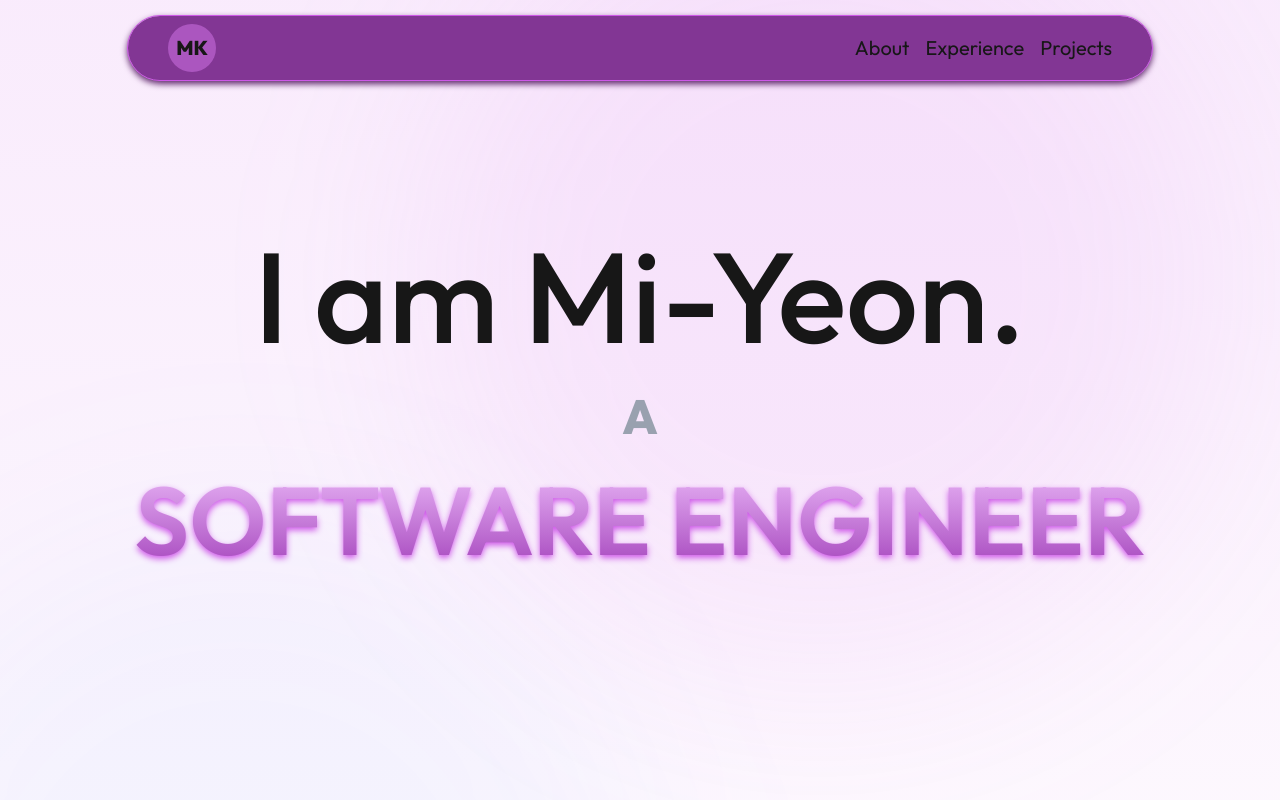
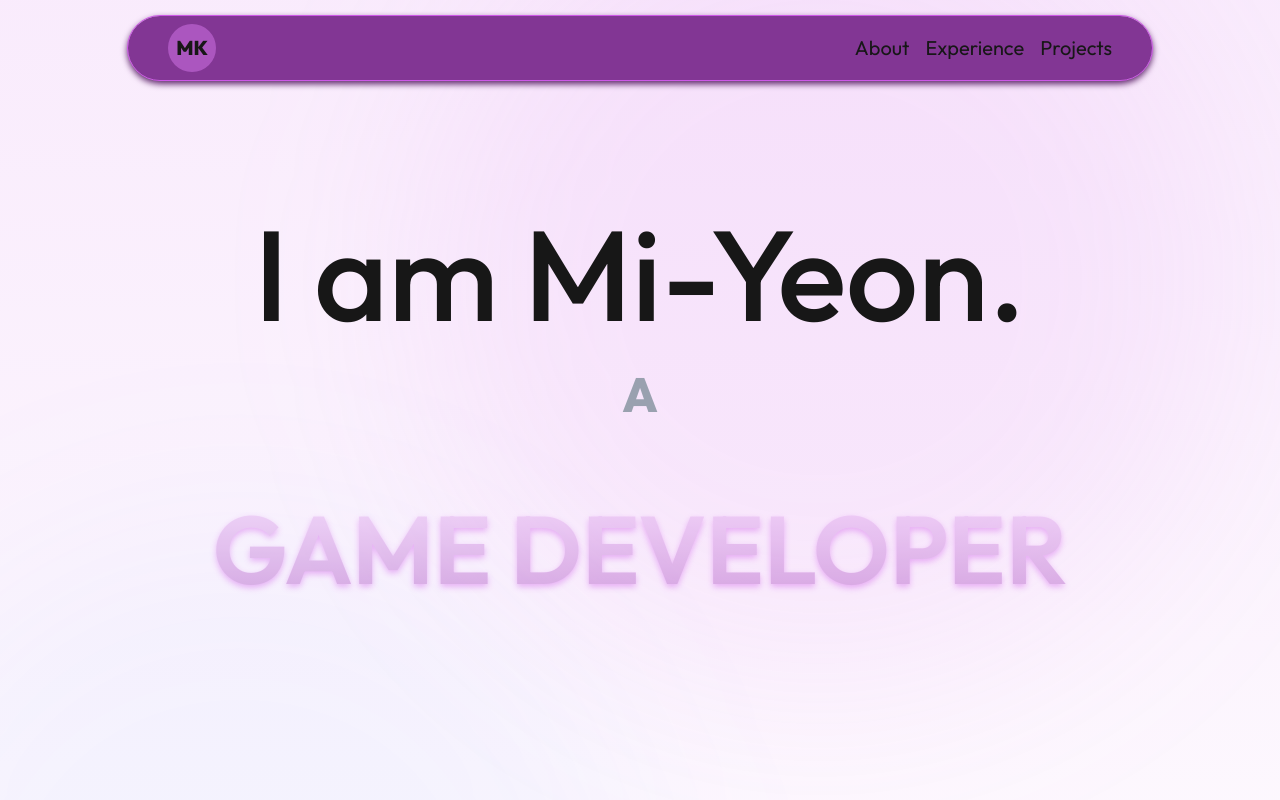
Before and after one commit to Mi-Yeon-Kim/portfolio-website, a Next.js app: page / in a window 1280 px wide. Shown: the top 800 px of the page. Built offline with nearby package versions, Linux system fonts and the light colour scheme; a web font is replaced by a local one.

Commit message:
add carousel to hero noun and new nouns

```diff
--- a/app/Data/data.tsx
+++ b/app/Data/data.tsx
@@ -6,8 +6,16 @@ export const profile: Profile =
         firstName: 'Mi-Yeon',
         lastName: 'Kim',
         initial: 'MK',
-        title: 'Software Engineer',
         pronouns: 'She/Her',
+        nouns: [
+            'Software Engineer',
+            'Creative',
+            'Game Developer',
+            'Reverse Engineer',
+            'Full-Stack Developer',
+            'Problem Solver',
+            'Collaborator',
+        ]
     },
 
     links: {
--- a/app/Types/Profile.tsx
+++ b/app/Types/Profile.tsx
@@ -11,8 +11,8 @@ export type Profile = {
         firstName: string;
         lastName: string;
         initial: string;
-        title: string;
         pronouns: string;
+        nouns: string[];
     };
     links: {
         linkedin: string;
--- a/app/components/AboutContent.tsx
+++ b/app/components/AboutContent.tsx
@@ -29,7 +29,7 @@ export default function AboutContent({content}: {content: Profile['about']}) {
 
     return (
         <motion.p
-                    initial="hidden"
+            initial="hidden"
             whileInView="visible"
             variants={slideFadeInRightToLeft}
             viewport={viewportOptions}
--- a/app/components/Hero.tsx
+++ b/app/components/Hero.tsx
@@ -1,10 +1,25 @@
+'use client';
+
 import { profile } from "../Data/data";
 import PageSection from "./PageSection";
 import * as motion from "motion/react-client";
-import { Variants, ViewportOptions, stagger } from "motion/react";
+import { AnimatePresence, Transition, Variants, ViewportOptions, stagger } from "motion/react";
+import { useEffect, useState } from "react";
 
-export default function Hero({content} : {content: string})
+export default function Hero()
 {
+    const nouns = profile.person.nouns;
+
+    const [nounIndex, setNounIndex] = useState(0);
+
+    useEffect(() => {
+        const timer = setInterval(() => {
+            setNounIndex((current) => (current + 1) % nouns.length);
+        }, 3000);
+
+        return () => clearInterval(timer);
+    });
+
     const animationVariants: Variants= {
         hidden:
         {
@@ -21,6 +36,27 @@ export default function Hero({content} : {content: string})
             },
         }
     }
+
+    const nounCarouselVariants: Variants = {
+        hiddenLower: {
+            opacity: 0,
+            y: 50,
+        },
+        visible: {
+            opacity: 1,
+            y: 0,
+        },
+        hiddenUpper: {
+            opacity: 0,
+            y: -50,
+        }
+    }
+
+    const carouselTransition: Transition =
+    {
+        duration: 0.25
+    }
+
     return (
     <section className="relative w-full h-screen flex items-center justify-center">
         <div className="absolute -z-50 right-15 -top-30 bg-primary-400/10 rounded-full size-200 blur-[100px]"></div>
@@ -34,14 +70,19 @@ export default function Hero({content} : {content: string})
         >
             <motion.p className="text-9xl font-medium">I am {profile.person.firstName}.</motion.p>
             <motion.p className="text-5xl font-extrabold text-gray-400">A</motion.p>
-            <motion.h1 className="text-8xl font-semibold text-transparent
-                bg-clip-text bg-linear-to-b from-primary-200 to-primary-600 uppercase
-                drop-shadow-md drop-shadow-primary-500
-                animate-fade-in"
-            >
-                {content}
-            </motion.h1>
-
+            <div className="relative flex h-35 items-center justify-center ">
+                <AnimatePresence mode="wait">
+                    <motion.h1
+                        key={nounIndex}
+                        initial="hiddenLower" animate="visible" exit="hiddenUpper"
+                        variants={nounCarouselVariants}
+                        transition={carouselTransition}
+                        className="absolute text-8xl font-semibold text-transparent bg-clip-text bg-linear-to-b from-primary-200 to-primary-600 uppercase drop-shadow-md drop-shadow-primary-500"
+                    >
+                        {nouns[nounIndex]}
+                    </motion.h1>
+                </AnimatePresence>
+            </div>
         </motion.div>
     </section>
     );
```
